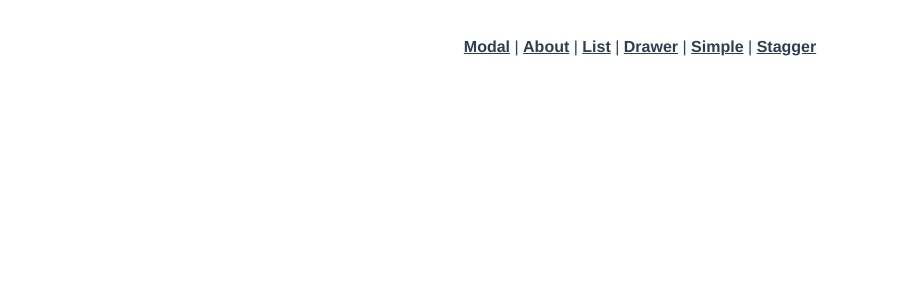
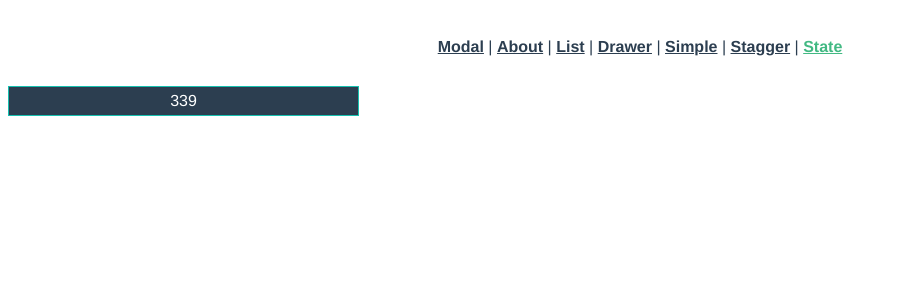
Before and after one commit to abel-masila/vue-animations, a Vue app: page /state in a window 1280 px wide. Shown: the top 300 px of the page, without its empty margins (0-897 px from the left). Built offline with nearby package versions, Linux system fonts and the light colour scheme.

Commit message:
animate state with gsap

```diff
--- a/src/App.vue
+++ b/src/App.vue
@@ -6,7 +6,8 @@
       <router-link to="/list">List</router-link> |
       <router-link to="/drawer">Drawer</router-link> |
       <router-link to="/simple">Simple</router-link> |
-      <router-link to="/stagger">Stagger</router-link>
+      <router-link to="/stagger">Stagger</router-link> |
+      <router-link to="/state">State</router-link>
     </div>
     <transition name="slide-fade" mode="out-in">
       <router-view />
--- a/src/router.js
+++ b/src/router.js
@@ -5,6 +5,7 @@
 import Drawer from './views/Drawer.vue'
 import Simple from './views/Simple.vue'
 import Stagger from './views/Stagger.vue'
+import State from './views/State.vue'
 
 Vue.use(Router)
 
@@ -45,6 +46,11 @@
       path: '/stagger',
       name: 'stagger',
       component: Stagger
+    },
+    {
+      path: '/state',
+      name: 'state',
+      component: State
     }
   ]
 })
--- /dev/null
+++ b/src/views/State.vue
@@ -0,0 +1,49 @@
+<template>
+  <div>
+    <div :style="{ width: tweenedNumber + 'px' }" class="bar">
+      <span>{{ tweenedNumber.toFixed(0) }}</span>
+    </div>
+  </div>
+</template>
+
+<script>
+import gsap from 'gsap'
+
+export default {
+  data() {
+    return {
+      number: 0,
+      tweenedNumber: 0
+    }
+  },
+  watch: {
+    number(newValue) {
+      gsap.to(this.$data, {
+        duration: 1,
+        ease: 'circ.out',
+        tweenedNumber: newValue
+      })
+    }
+  },
+  methods: {
+    randomNumber() {
+      this.number = Math.floor(Math.random() * (800 - 0))
+    }
+  },
+  created() {
+    setInterval(this.randomNumber, 1500)
+  }
+}
+</script>
+
+<style scoped>
+.bar {
+  padding: 5px;
+  background-color: #2c3e50;
+  border: 1px #16c0b0 solid;
+  min-width: 20px;
+}
+.bar span {
+  color: white;
+}
+</style>
```
